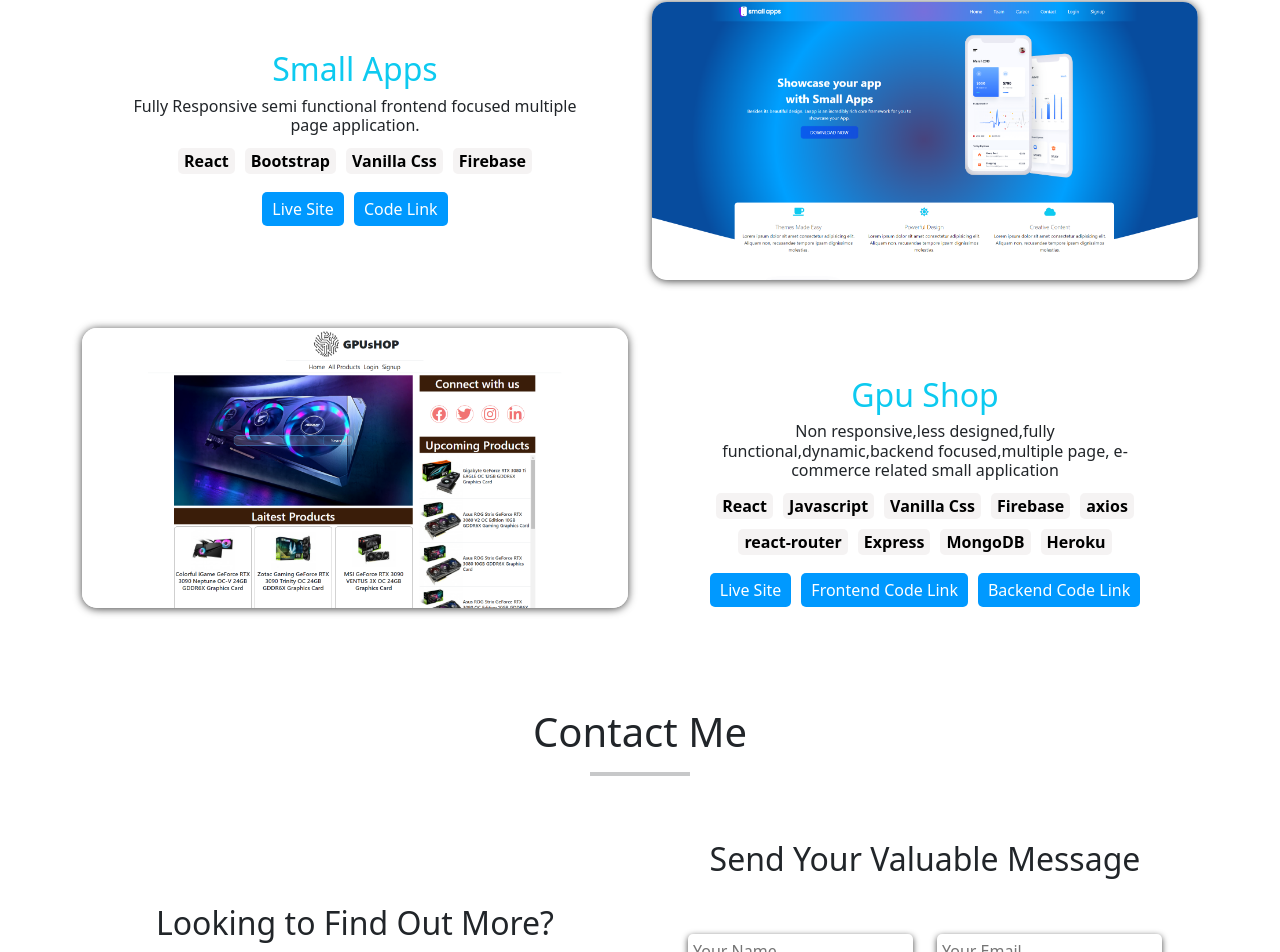
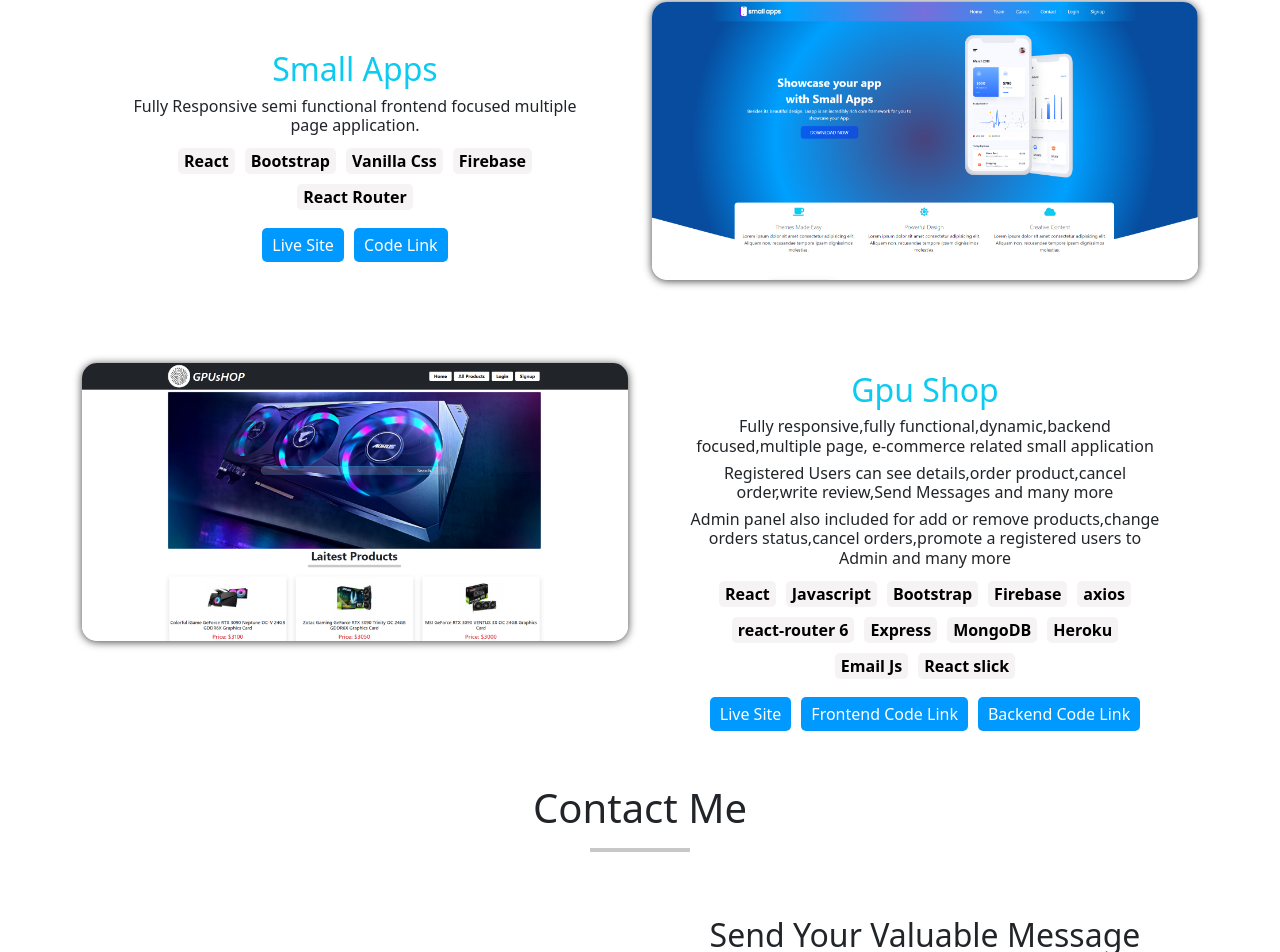
Before and after one commit to shakil89427/My-Portfolio, a React (Create React App) app: page / in a window 1280 px wide. Shown: the part 1755-2707 px from the top of the page. Built offline with nearby package versions, Linux system fonts and the light colour scheme.

Commit message:
little update

```diff
--- a/src/Components/Home/Recent/Recent.js
+++ b/src/Components/Home/Recent/Recent.js
@@ -46,6 +46,7 @@ const Recent = () => {
             <button>Bootstrap</button>
             <button>Vanilla Css</button>
             <button>Firebase</button>
+            <button>React Router</button>
           </div>
           <a href="https://smallapps247.netlify.app/" target="blank">
             <button className="p-button">Live Site</button>
@@ -62,24 +63,35 @@ const Recent = () => {
         <Col sm={12} md={6} lg={6}>
           <img className="main-img" src={gpu} alt="" />
         </Col>
-        <Col className="text-center p-5" sm={12} md={6} lg={6}>
+        <Col className="text-center pt-2 px-5" sm={12} md={6} lg={6}>
           <h2 className="text-info">Gpu Shop</h2>
           <h6 className="fw-light">
-            Non responsive,less designed,fully functional,dynamic,backend
-            focused,multiple page, e-commerce related small application
+            Fully responsive,fully functional,dynamic,backend focused,multiple
+            page, e-commerce related small application
+          </h6>
+          <h6 className="fw-light">
+            Registered Users can see details,order product,cancel order,write
+            review,Send Messages and many more
+          </h6>
+          <h6 className="fw-light">
+            Admin panel also included for add or remove products,change orders
+            status,cancel orders,promote a registered users to Admin and many
+            more
           </h6>
           <div className="used my-2">
             <button>React</button>
             <button>Javascript</button>
-            <button>Vanilla Css</button>
+            <button>Bootstrap</button>
             <button>Firebase</button>
             <button>axios</button>
-            <button>react-router</button>
+            <button>react-router 6</button>
             <button>Express</button>
             <button>MongoDB</button>
             <button>Heroku</button>
+            <button>Email Js</button>
+            <button>React slick</button>
           </div>
-          <a href="https://gpushop-247.netlify.app/" target="blank">
+          <a href="https://gpushop.netlify.app/" target="blank">
             <button className="p-button">Live Site</button>
           </a>
           <a
```
Also changed, not shown: src/images/gpushop.PNG, 1 other file (tests, documents, lock files or other folders).
